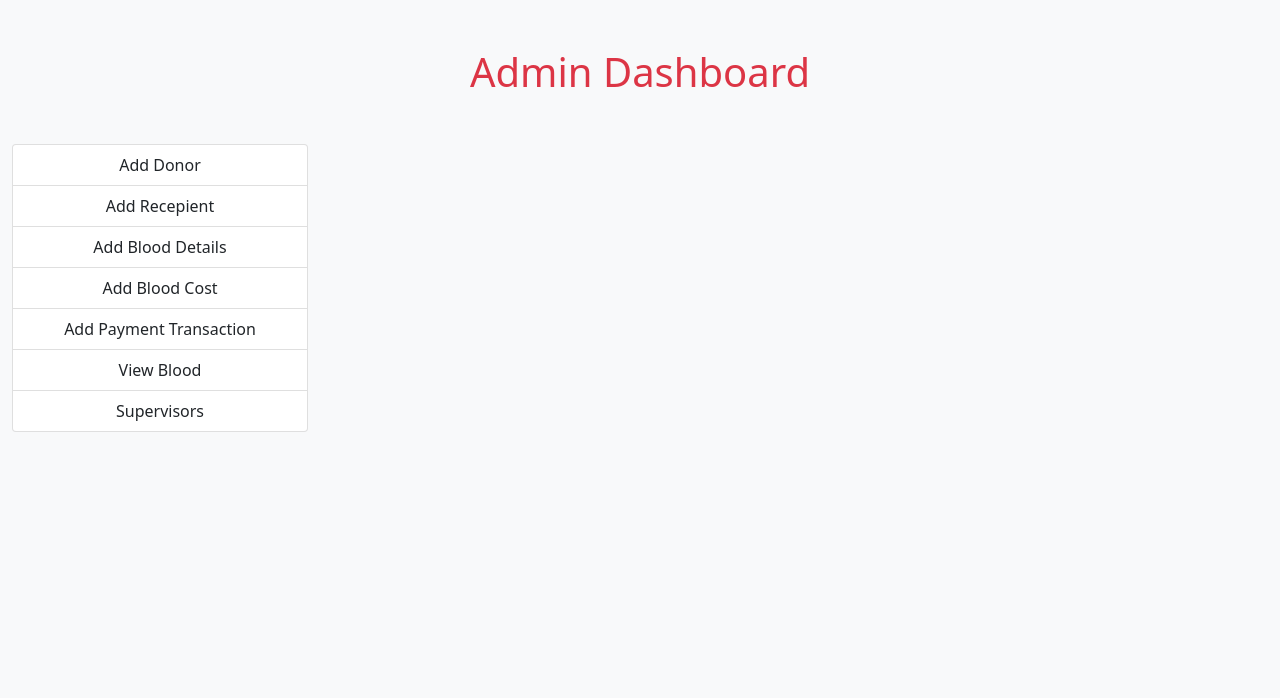
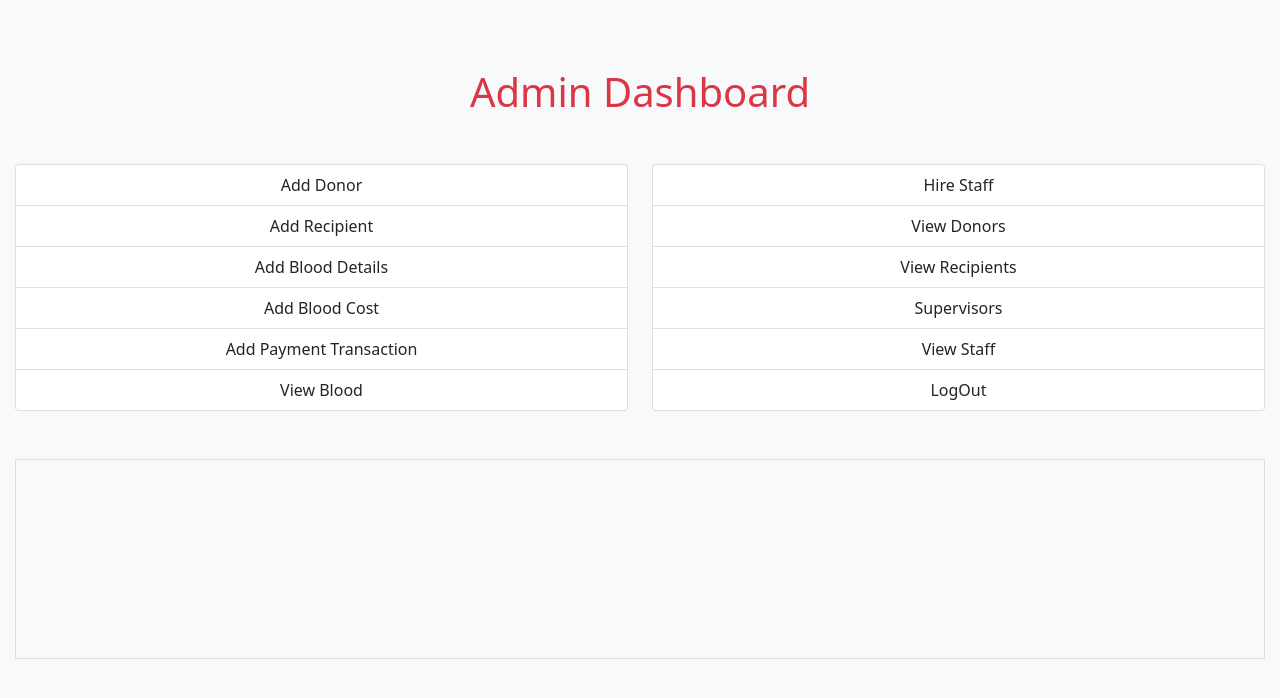
Before and after one commit to nachiket-15/Lifeline_Nexus, a Flask app: page /admin_dashboard in a window 1280 px wide. Shown: the top 698 px of the page. Run offline with Flask 3, Linux system fonts and the light colour scheme.

Commit message:
Changes made

```diff
--- a/PlasmaBank.sql
+++ b/PlasmaBank.sql
@@ -187,11 +187,12 @@ CREATE TABLE `DONOR_INFO` (
 
 
 
+
+
 DROP TABLE IF EXISTS `PAYMENT_TRANSACTION`;
 CREATE TABLE `PAYMENT_TRANSACTION` (
   `rec_id` int(11) DEFAULT NULL,
   `payment_amt` int(11) DEFAULT NULL,
-  `payment_time` datetime DEFAULT NULL,
   KEY `rec_id` (`rec_id`),
   CONSTRAINT `PAYMENT_TRANSACTION_ibfk_1` FOREIGN KEY (`rec_id`) REFERENCES `RECIPIENT` (`rec_id`)
 ) ENGINE=InnoDB DEFAULT CHARSET=latin1;
@@ -220,9 +221,6 @@ CREATE TABLE `RECIEVES` (
 
 
 
--- SHOW USER()
-
-
 
 
 
--- a/app/routes.py
+++ b/app/routes.py
@@ -287,6 +287,9 @@ def supervisors():
 
 
 
+
+
+
 @app.route('/view_donors')
 def view_donors():
     try:
@@ -306,6 +309,15 @@ def view_donors():
         return render_template('error.html', error_message='An error occurred.')
 
 
+
+
+
+
+
+
+
+
+
 @app.route('/view_recipients')
 def view_recipients():
     try:
@@ -323,3 +335,73 @@ def view_recipients():
     except Exception as e:
         print(e)
         return render_template('error.html', error_message='An error occurred.')
+
+
+
+
+
+
+
+
+
+
+
+
+
+# Hire Staff
+@app.route('/hire_staff', methods=['GET', 'POST'])
+def hire_staff():
+    if request.method == 'POST':
+        emp_id = request.form['emp_id']
+        fname = request.form['fname']
+        supervisor = request.form['supervisor']
+        address1 = request.form['address1']
+        phone_no = request.form['phone_no']
+        salary = request.form['salary']
+
+        # Use placeholders in the SQL query to avoid SQL injection
+        query = "INSERT INTO STAFF(emp_id, fname, supervisor, address1, phone_no, salary) VALUES (%s, %s, %s, %s, %s, %s)"
+        values = (emp_id, fname, supervisor, address1, phone_no, salary)
+
+        executeQuery(query, values)
+
+        print("Staff hired successfully!")
+
+    return render_template('hire_staff.html')
+
+
+
+
+
+
+
+
+@app.route('/view_transactions')
+def view_transactions():
+    try:
+        transaction_data = executeQuery("SELECT * FROM PAYMENT_TRANSACTION")
+        print(transaction_data)  # Add this line for debugging
+        return render_template('view_transactions.html', transaction_data=transaction_data)
+    except Exception as e:
+        print(str(e))  # Add this line for debugging
+        return render_template('error.html', error_message=str(e))
+
+
+
+
+
+
+
+
+
+
+
+
+@app.route('/view_staff')
+def view_staff():
+    try:
+        # Retrieve staff data from the database
+        staff_data = executeQuery("SELECT * FROM STAFF")
+        return render_template('view_staff.html', staff_data=staff_data)
+    except Exception as e:
+        return render_template('error.html', error_message=str(e))
--- a/app/templates/add_payment_transaction.html
+++ b/app/templates/add_payment_transaction.html
@@ -26,7 +26,7 @@
         </form>
     </div>
 
-    <!-- Add Bootstrap JS and Popper.js (if needed) here if you use Bootstrap components that require them -->
+
 
 </body>
 </html>
--- a/app/templates/admin_dashboard.html
+++ b/app/templates/admin_dashboard.html
@@ -5,6 +5,28 @@
     <meta name="viewport" content="width=device-width, initial-scale=1.0">
     <title>Admin Dashboard - Blood Bank Management System</title>
     <link rel="stylesheet" href="https://cdn.jsdelivr.net/npm/bootstrap@5.0.2/dist/css/bootstrap.min.css">
+    <style>
+        body {
+            padding-top: 20px;
+        }
+
+        .container-fluid {
+            margin-right: auto;
+            margin-left: auto;
+            padding-right: 15px;
+            padding-left: 15px;
+        }
+
+        .list-group-item-action {
+            cursor: pointer;
+        }
+
+        #content {
+            border: 1px solid #ddd;
+            padding: 20px;
+            min-height: 200px;
+        }
+    </style>
 </head>
 <body class="text-center bg-light">
 
@@ -12,46 +34,55 @@
         <h1 class="text-danger mt-5">Admin Dashboard</h1>
 
         <div class="row mt-5">
-            <div class="col-3">
+            <div class="col-6">
                 <div class="list-group">
                     <a href="{{ url_for('add_donor') }}" class="list-group-item list-group-item-action">Add Donor</a>
 
-                    <a href="{{ url_for('add_recipient') }}" class="list-group-item list-group-item-action">Add Recepient</a>
+                    <a href="{{ url_for('add_recipient') }}" class="list-group-item list-group-item-action">Add Recipient</a>
 
                     <a href="{{ url_for('add_plasma_details') }}" class="list-group-item list-group-item-action">Add Blood Details</a>
 
                     <a href="{{ url_for('add_blood_cost') }}" class="list-group-item list-group-item-action">Add Blood Cost</a>
 
-
                     <a href="{{ url_for('add_payment_transaction') }}" class="list-group-item list-group-item-action">Add Payment Transaction</a>
 
-
                     <a href="{{ url_for('view_blood') }}" class="list-group-item list-group-item-action">View Blood</a>
+                </div>
+            </div>
+            <div class="col-6">
+                <div class="list-group">
+                    <a href="{{ url_for('hire_staff') }}"  class="list-group-item list-group-item-action">Hire Staff</a>
 
 
-                     <a href="{{ url_for('supervisors') }}" class="list-group-item list-group-item-action">Supervisors</a>
+                    <a href="{{ url_for('view_donors') }}" class="list-group-item list-group-item-action">View Donors</a>
 
+                    <a href="{{ url_for('view_recipients') }}" class="list-group-item list-group-item-action">View Recipients</a>
 
-                    <!-- <a href="{{ url_for('add_payment_transaction') }}" class="list-group-item list-group-item-action">Logout</a> -->
+                    <!-- Add more buttons as needed -->
+
+                    <a href="{{ url_for('supervisors') }}" class="list-group-item list-group-item-action">Supervisors</a>
+
+                    <a href="{{ url_for('view_staff') }}" class="list-group-item list-group-item-action">View Staff</a>
+
+                    <a href="{{ url_for('view_transactions') }}"  class="list-group-item list-group-item-action" onclick="loadContent('View Transactions')">LogOut</a>
 
 
                 </div>
             </div>
-            <div class="col-9">
+        </div>
+
+        <div class="row mt-5">
+            <div class="col-12">
                 <div id="content"></div>
             </div>
         </div>
     </div>
 
     <script>
-        // You can keep this script if you want to dynamically load content using JavaScript
         function loadContent(funcName) {
-            // You can use AJAX or other methods to load content dynamically based on the button clicked
             document.getElementById('content').innerHTML = '<h2 class="text-danger">' + funcName + ' Content Goes Here</h2>';
         }
     </script>
 
-
-
 </body>
 </html>
--- a/app/utils.py
+++ b/app/utils.py
@@ -9,7 +9,7 @@ def get_db_connection():
         con = pymysql.connect(
             host='localhost',
             user='root',
-            password='Nachiket@4545',
+            password='password',
             database='PLASMABANK',
             cursorclass=pymysql.cursors.DictCursor
         )
```
Also changed, not shown: app/templates/hire_staff.html (added, +47 -0 lines), app/templates/view_recipients.html (added, +55 -0 lines), app/templates/view_staff.html (added, +43 -0 lines), app/templates/view_transactions.html (added, +42 -0 lines), app/templates/view_donors.html (renamed from app/templates/view_donor.html), app/templates/view_recepients.html (deleted).
